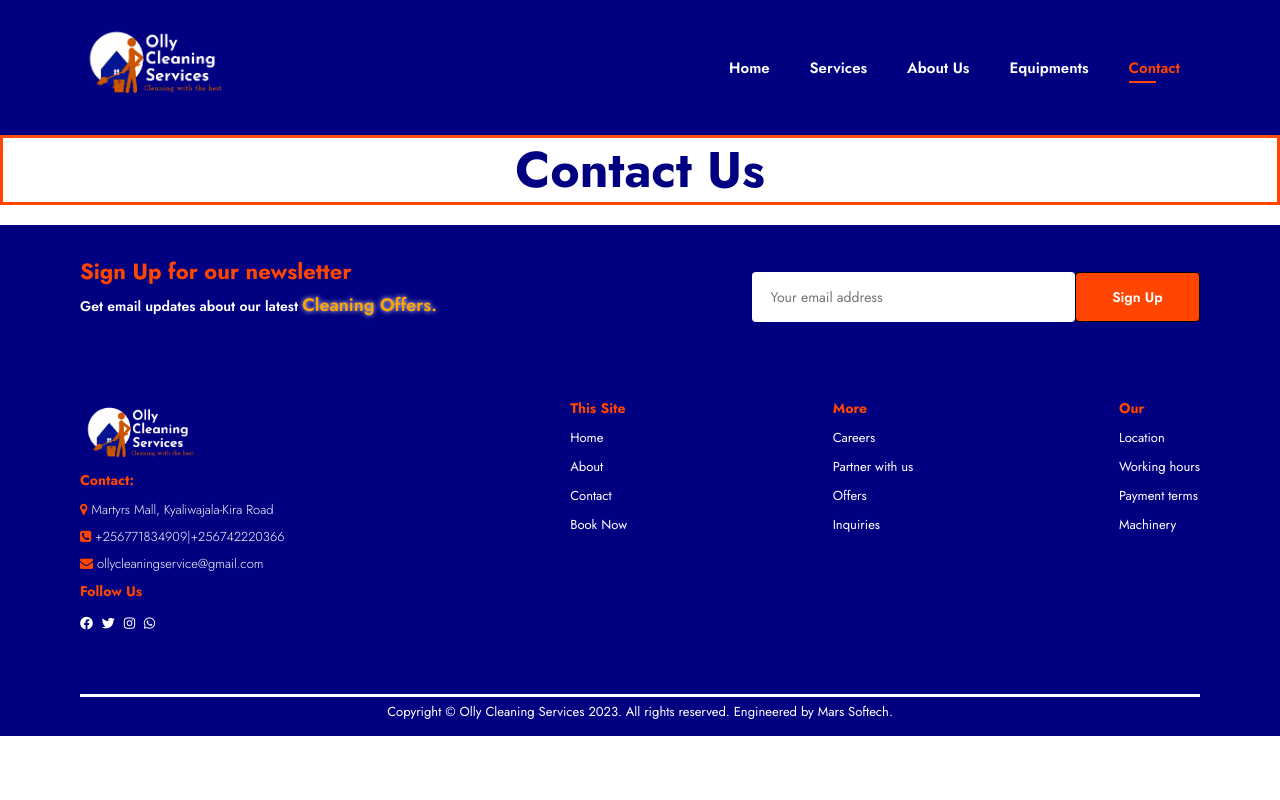
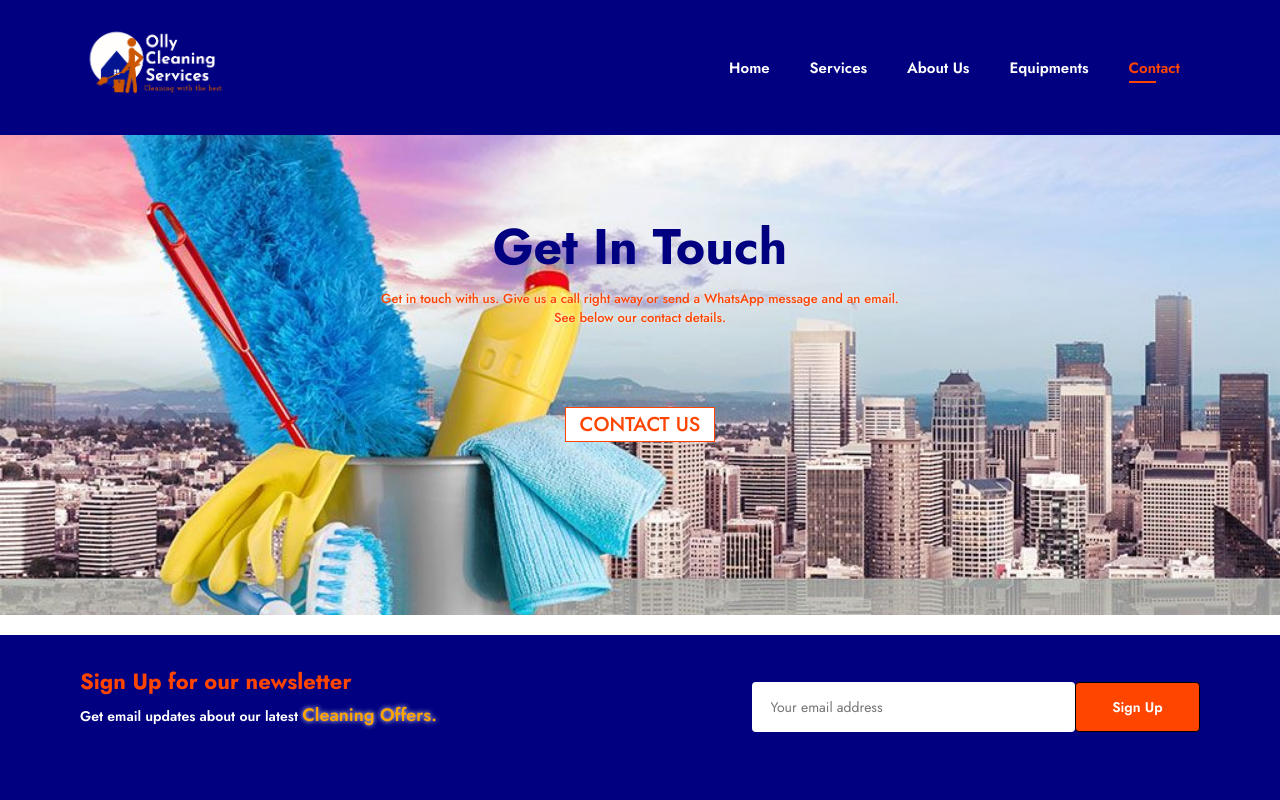
Before and after one commit to emmase/Olly-Cleaning, a plain HTML site: page Contact.html in a window 1280 px wide. Shown: the top 800 px of the page. Drawn offline with Linux system fonts and the light colour scheme; a script that the page names is missing.

Commit message:
twelveth commit

```diff
--- a/Contact.html
+++ b/Contact.html
@@ -28,9 +28,12 @@
 
         </div>
     </section>
-    <section id="container">
-        <div class="contact-image">
-            <h1>Contact Us</h1>
+    <section id="container" class="contact-page">
+        <div>
+            <h1>Get In Touch</h1>
+            <h6>Get in touch with us. Give us a call right away or send a WhatsApp message and an email. <br>See below our contact details.</h46>
+            <button class="book-now" onclick="window.location.href='#footer';">
+                CONTACT US</button>
         </div>
     </section>
 
--- a/Olly.css
+++ b/Olly.css
@@ -665,7 +665,35 @@ footer .copyright{
         padding: 20px;
         margin-top: 5%;
 
-    }.contact-image h1{
+    }
+    #container.contact-page{
         color:#000080;
-        border: orangered solid;
+        background-image: url(Images/Contact6.png);
+        background-size: cover;
+        height: 60vh;
+        width: 100%;
+        text-align: center;
+        padding-top: 80px;
     }
+    #container.contact-page h1{
+        padding-bottom: 10px;
+    }
+    #container.contact-page h6{
+        color: orangered;
+        font-size: 13px;
+        text-shadow: 0em 0em 0.3em rgba(255, 255, 255, 0.92);
+    }
+    #container.contact-page button{
+        margin-top: 80px;
+        border-radius: 0px;
+        color: orangered;
+        border: 1px solid orangered  ;
+        height: 35px;
+        width: 150px;
+        background-repeat: no-repeat;
+        font-weight: 500;
+        text-transform: capitalize;
+        text-decoration: none;
+        scroll-behavior: smooth;
+
+    }
```
Also changed, not shown: Images/Contact6.png (added).
